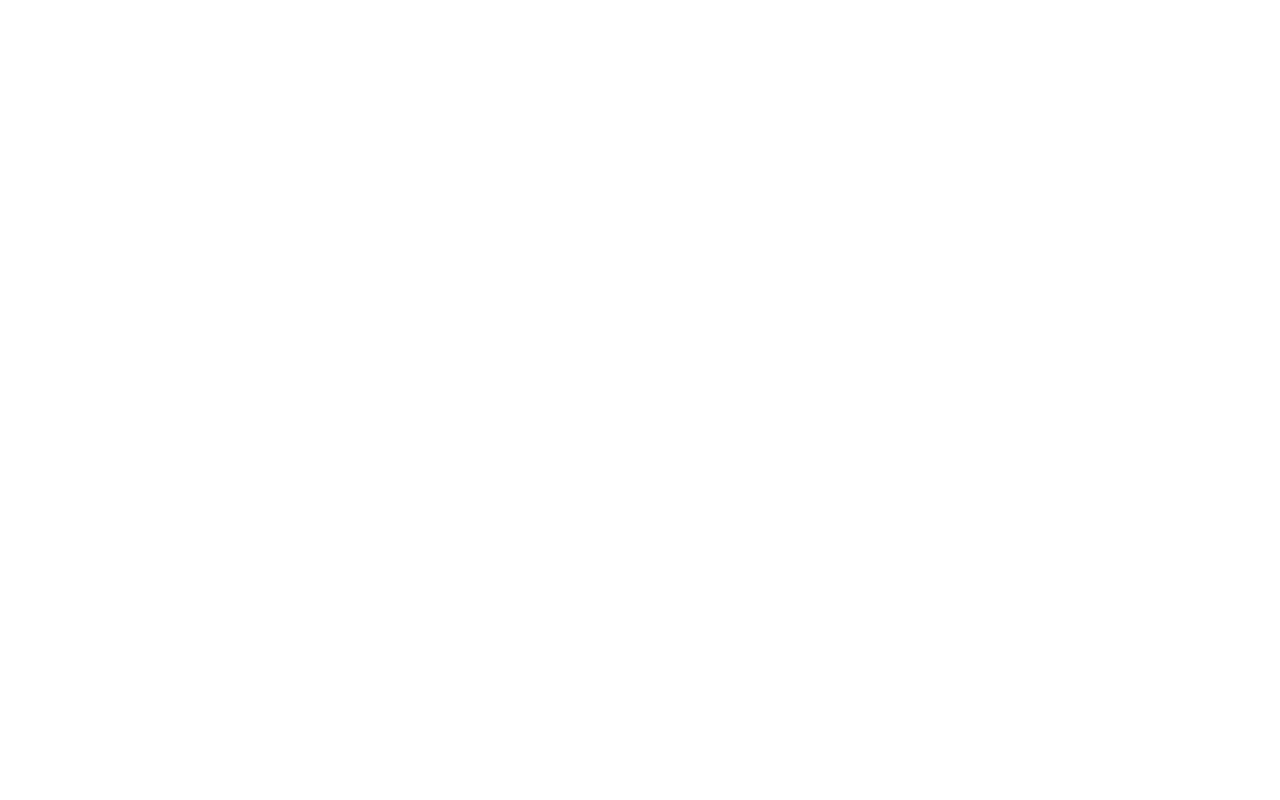
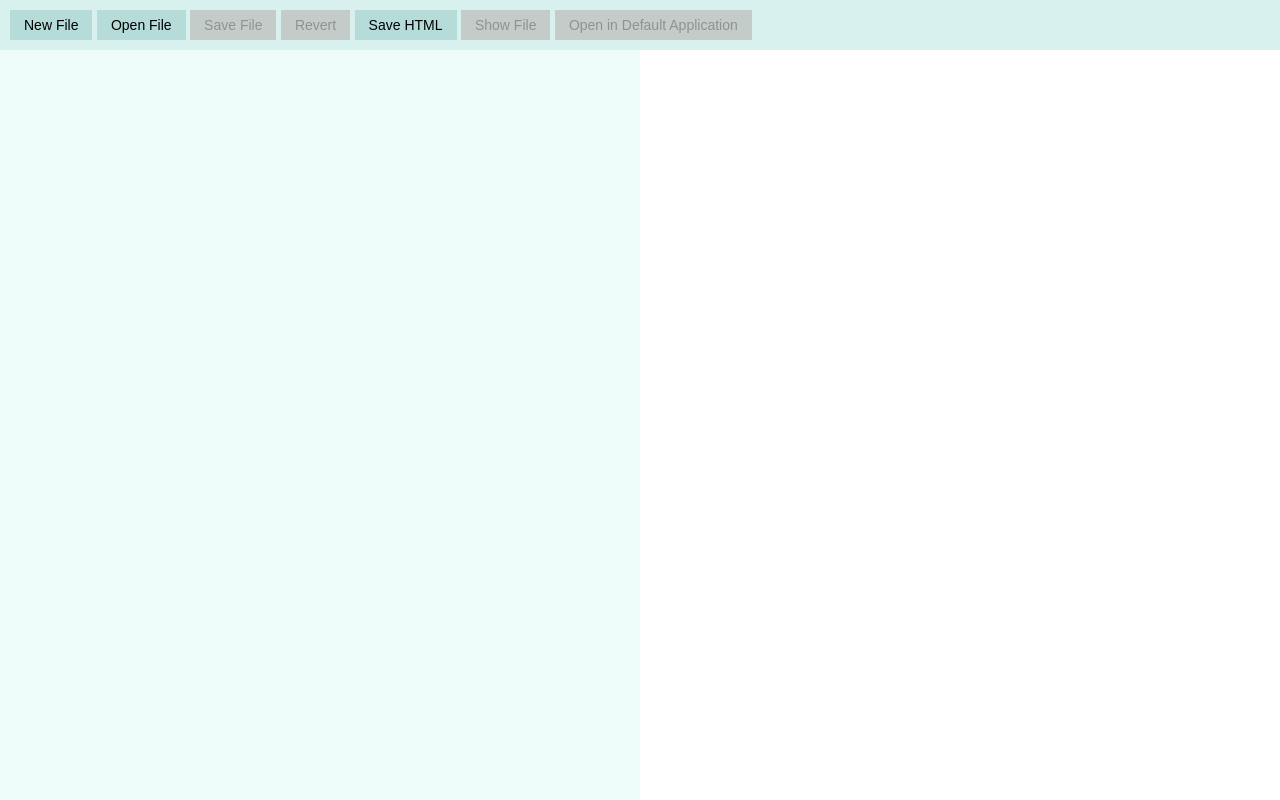
Before and after one commit to eliseuvideira/markdown-to-html-redone, an Electron app: page app/index.html in a window 1280 px wide. Drawn offline with Linux system fonts and the light colour scheme.

Commit message:
Added html file with css styles

```diff
--- a/app/index.html
+++ b/app/index.html
@@ -4,6 +4,28 @@
     <meta charset="UTF-8" />
     <meta name="viewport" content="width=device-width, initial-scale=1.0" />
     <title>Markdown To HTML Editor</title>
+    <link rel="stylesheet" href="style.css" />
   </head>
-  <body></body>
+
+  <body>
+    <section class="controls">
+      <button id="new-file">New File</button>
+      <button id="open-file">Open File</button>
+      <button id="save-markdown" disabled>Save File</button>
+      <button id="revert" disabled>Revert</button>
+      <button id="save-html">Save HTML</button>
+      <button id="show-file" disabled>Show File</button>
+      <button id="open-in-default" disabled>Open in Default Application</button>
+    </section>
+
+    <section class="content">
+      <label for="markdown" hidden>Markdown Content</label>
+      <textarea class="raw-markdown" id="markdown"></textarea>
+      <div class="rendered-html" id="html"></div>
+    </section>
+  </body>
+
+  <script>
+    require("./renderer");
+  </script>
 </html>
--- a/app/style.css
+++ b/app/style.css
@@ -0,0 +1,88 @@
+html {
+  box-sizing: border-box;
+}
+
+*,
+*:before,
+*:after {
+  box-sizing: inherit;
+}
+
+html,
+body {
+  height: 100%;
+  width: 100%;
+  overflow: hidden;
+}
+
+body {
+  margin: 0;
+  padding: 0;
+  position: absolute;
+}
+
+body,
+input {
+  font: menu;
+}
+
+textarea,
+input,
+div,
+button {
+  outline: none;
+  margin: 0;
+}
+
+.controls {
+  background-color: rgb(217, 241, 238);
+  padding: 10px 10px;
+}
+
+button {
+  font-size: 14px;
+  background-color: rgb(181, 220, 216);
+  border: none;
+  padding: 0.5em 1em;
+}
+
+button:hover {
+  background-color: rgb(156, 198, 192);
+}
+
+button:active {
+  background-color: rgb(144, 182, 177);
+}
+
+button:disabled {
+  background-color: rgb(196, 204, 202);
+}
+
+.container {
+  display: flex;
+  flex-direction: column;
+  min-height: 100vh;
+  min-width: 100vw;
+  position: relative;
+}
+
+.content {
+  height: 100vh;
+  display: flex;
+}
+
+.raw-markdown,
+.rendered-html {
+  min-height: 100%;
+  max-width: 50%;
+  flex-grow: 1;
+  padding: 1em;
+  overflow: scroll;
+  font-size: 16px;
+}
+
+.raw-markdown {
+  border: 5px solid rgb(238, 252, 250);
+  background-color: rgb(238, 252, 250);
+  font-family: monospace;
+}
```
